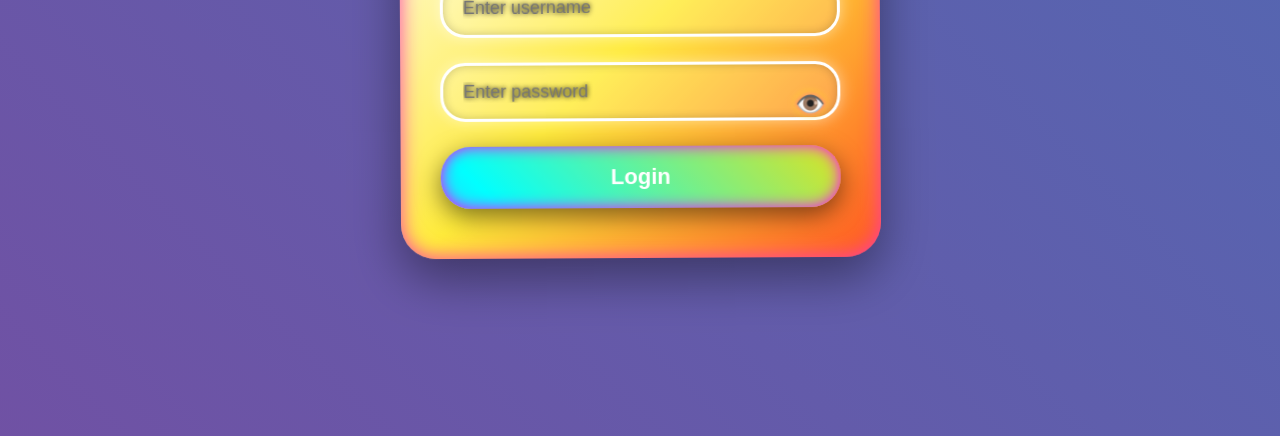
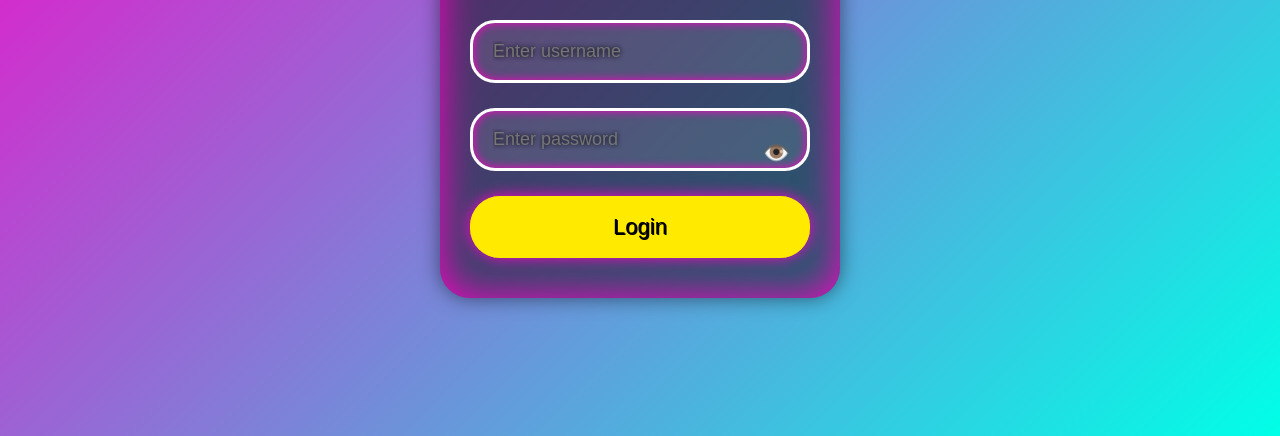
Before and after one commit to SalmanKing123/chat-app, a website: page login.html in a window 1280 px wide. Shown: the part 364-800 px from the top of the page. Drawn offline with Linux system fonts and the light colour scheme.

Commit message:
Update login.css

```diff
--- a/login.css
+++ b/login.css
@@ -1,200 +1,148 @@
-/* ---------- Animated Rainbow Background ---------- */
+/* =================== VARIABLES =================== */
+:root {
+  --bg-gradient: linear-gradient(135deg, #ff00c8, #00ffe7);
+  --text-color: #fff;
+  --card-bg: rgba(0, 0, 0, 0.5);
+  --input-bg: rgba(255, 255, 255, 0.1);
+  --input-focus: #ffea00;
+  --button-bg: #ffea00;
+  --button-hover: #fff700;
+  --toggle-color: #ff00c8;
+  --shadow-color: rgba(0, 0, 0, 0.5);
+}
+
+/* =================== BODY =================== */
 body {
   margin: 0;
-  height: 100vh;
+  font-family: "Bungee", cursive;
+  background: var(--bg-gradient);
+  color: var(--text-color);
   display: flex;
   justify-content: center;
   align-items: center;
-  font-family: "Bungee", cursive;
-  background: linear-gradient(
-    45deg,
-    #ff3cac,
-    #784ba0,
-    #2b86c5,
-    #00ffcc,
-    #ffdb58
-  );
-  background-size: 1000% 1000%;
-  animation: rainbowBG 20s ease infinite;
+  min-height: 100vh;
+  overflow: hidden;
 }
 
-@keyframes rainbowBG {
+/* =================== LOGIN CONTAINER =================== */
+.login-container {
+  width: 100%;
+  max-width: 400px;
+  padding: 20px;
+}
+
+/* =================== LOGIN CARD =================== */
+.login-card {
+  background: var(--card-bg);
+  border-radius: 30px;
+  padding: 40px 30px;
+  box-shadow: 0 0 20px var(--shadow-color), 0 0 40px #ff00c8 inset;
+  text-align: center;
+  position: relative;
+  animation: popIn 0.7s ease;
+}
+
+@keyframes popIn {
   0% {
-    background-position: 0% 50%;
-  }
-  25% {
-    background-position: 50% 100%;
-  }
-  50% {
-    background-position: 100% 50%;
-  }
-  75% {
-    background-position: 50% 0%;
+    transform: scale(0.7);
+    opacity: 0;
   }
   100% {
-    background-position: 0% 50%;
+    transform: scale(1);
+    opacity: 1;
   }
 }
 
-/* ---------- Container ---------- */
-.login-container {
-  display: flex;
-  justify-content: center;
-  align-items: center;
-  width: 100%;
+/* =================== TITLE =================== */
+.login-card h1 {
+  font-size: 50px;
+  margin-bottom: 40px;
+  color: #ffea00;
+  text-shadow: 2px 2px #000, 0 0 10px #ff00c8;
+  transform: rotate(-3deg);
 }
 
-/* ---------- Funky Card ---------- */
-.login-card {
-  background: linear-gradient(135deg, #fff, #ffeb3b, #ff5722);
-  padding: 50px 40px;
-  border-radius: 35px;
-  box-shadow: 0 20px 50px rgba(0, 0, 0, 0.4), 0 0 20px #ff3cac inset;
-  text-align: center;
-  width: 400px;
-  transform: rotate(-1deg);
-  animation: shakeCard 3s infinite alternate;
-}
-
-@keyframes shakeCard {
-  0% {
-    transform: rotate(-1deg);
-  }
-  25% {
-    transform: rotate(2deg);
-  }
-  50% {
-    transform: rotate(-2deg);
-  }
-  75% {
-    transform: rotate(1deg);
-  }
-  100% {
-    transform: rotate(-1deg);
-  }
-}
-
-/* ---------- Title ---------- */
-.login-card h1 {
-  margin-bottom: 40px;
-  font-size: 38px;
-  color: #fff;
-  text-shadow: 2px 2px 10px #ff00ff, -2px -2px 10px #00ffff;
-  animation: bounceTitle 1.5s infinite;
-}
-
-@keyframes bounceTitle {
-  0%,
-  100% {
-    transform: translateY(0);
-  }
-  50% {
-    transform: translateY(-15px) rotate(-5deg);
-  }
-}
-
-/* ---------- Inputs ---------- */
+/* =================== INPUTS =================== */
 .login-card input {
   width: 100%;
-  padding: 16px 20px;
+  padding: 18px 20px;
   margin-bottom: 25px;
+  border-radius: 25px;
   border: 3px solid #fff;
-  border-radius: 25px;
+  background: var(--input-bg);
+  color: var(--text-color);
   font-size: 18px;
   outline: none;
-  background: rgba(255, 255, 255, 0.15);
-  color: #fff;
   text-shadow: 0 0 5px #000;
-  box-shadow: 0 0 15px rgba(255, 255, 255, 0.5),
-    0 0 10px rgba(0, 0, 0, 0.2) inset;
-  transition: 0.3s;
-}
-
-.login-card input:focus {
-  border-color: #ff00ff;
-  box-shadow: 0 0 25px #ff00ff, 0 0 15px #00ffff inset;
-  background: rgba(255, 255, 255, 0.25);
-  transform: scale(1.05);
-}
-
-/* ---------- Password Wrapper ---------- */
-.password-wrapper {
-  position: relative;
-}
-
-/* Password icon */
-.password-wrapper input {
-  padding-right: 50px;
-}
-
-.toggle-password {
-  position: absolute;
-  right: 15px;
-  top: 50%;
-  transform: translateY(-50%);
-  font-size: 24px;
-  cursor: pointer;
-  color: #fff;
-  text-shadow: 0 0 10px #ff0, 0 0 5px #f0f;
-  transition: 0.3s;
-}
-
-.toggle-password:hover {
-  transform: translateY(-50%) scale(1.3) rotate(10deg);
-  text-shadow: 0 0 20px #0ff, 0 0 10px #f0f;
-}
-
-/* ---------- Button ---------- */
-.login-card button {
-  width: 100%;
-  padding: 18px;
-  border: none;
-  border-radius: 30px;
-  font-size: 22px;
-  font-weight: bold;
-  color: #fff;
-  cursor: pointer;
-  background: linear-gradient(45deg, #ff00ff, #00ffff, #ffdd00, #ff0066);
-  background-size: 300% 300%;
-  animation: buttonGradient 3s ease infinite;
-  box-shadow: 0 8px 25px rgba(0, 0, 0, 0.5), 0 0 15px #ff00ff inset;
-  transition: 0.3s;
-}
-.login-card input {
-  width: 100%;
-  padding: 16px 20px;
-  margin-bottom: 25px;
-  border: 3px solid #fff;
-  border-radius: 25px;
-  font-size: 18px;
-  outline: none;
-  background: rgba(255, 255, 255, 0.15);
-  color: #fff;
-  text-shadow: 0 0 5px #000;
-  box-shadow: 0 0 15px rgba(255, 255, 255, 0.5),
-    0 0 10px rgba(0, 0, 0, 0.2) inset;
-  transition: 0.3s;
-
-  /* ---- Fix overflow ---- */
+  box-shadow: 0 0 10px #ff00c8 inset;
+  transition: all 0.3s;
   box-sizing: border-box;
   overflow: hidden;
   text-overflow: ellipsis;
   white-space: nowrap;
 }
 
-.login-card button:hover {
-  transform: scale(1.1) rotate(-3deg);
-  box-shadow: 0 12px 30px rgba(0, 0, 0, 0.6), 0 0 25px #00ffff inset;
+.login-card input:focus {
+  border-color: var(--input-focus);
+  box-shadow: 0 0 15px var(--input-focus) inset;
 }
 
-@keyframes buttonGradient {
-  0% {
-    background-position: 0% 50%;
+/* =================== PASSWORD WRAPPER =================== */
+.password-wrapper {
+  position: relative;
+}
+
+.toggle-password {
+  position: absolute;
+  right: 20px;
+  top: 50%;
+  transform: translateY(-50%);
+  cursor: pointer;
+  font-size: 22px;
+  color: var(--toggle-color);
+  transition: transform 0.3s;
+}
+
+.toggle-password:hover {
+  transform: translateY(-50%) scale(1.3) rotate(-15deg);
+}
+
+/* =================== LOGIN BUTTON =================== */
+button#loginBtn {
+  width: 100%;
+  padding: 18px;
+  font-size: 22px;
+  border: none;
+  border-radius: 30px;
+  background: var(--button-bg);
+  color: black;
+  cursor: pointer;
+  text-shadow: 1px 1px #000;
+  box-shadow: 0 0 15px #ff00c8, 0 0 10px #ffea00 inset;
+  transition: all 0.3s;
+}
+
+button#loginBtn:hover {
+  transform: scale(1.1) rotate(-5deg);
+  background: var(--button-hover);
+  box-shadow: 0 0 25px #ff00c8, 0 0 15px #ffea00 inset;
+}
+
+/* =================== MOBILE RESPONSIVE =================== */
+@media screen and (max-width: 480px) {
+  .login-card {
+    padding: 30px 20px;
   }
-  50% {
-    background-position: 100% 50%;
+  .login-card h1 {
+    font-size: 36px;
+    margin-bottom: 30px;
   }
-  100% {
-    background-position: 0% 50%;
+  .login-card input {
+    padding: 14px 18px;
+    font-size: 16px;
+  }
+  button#loginBtn {
+    padding: 14px;
+    font-size: 18px;
   }
 }
```
